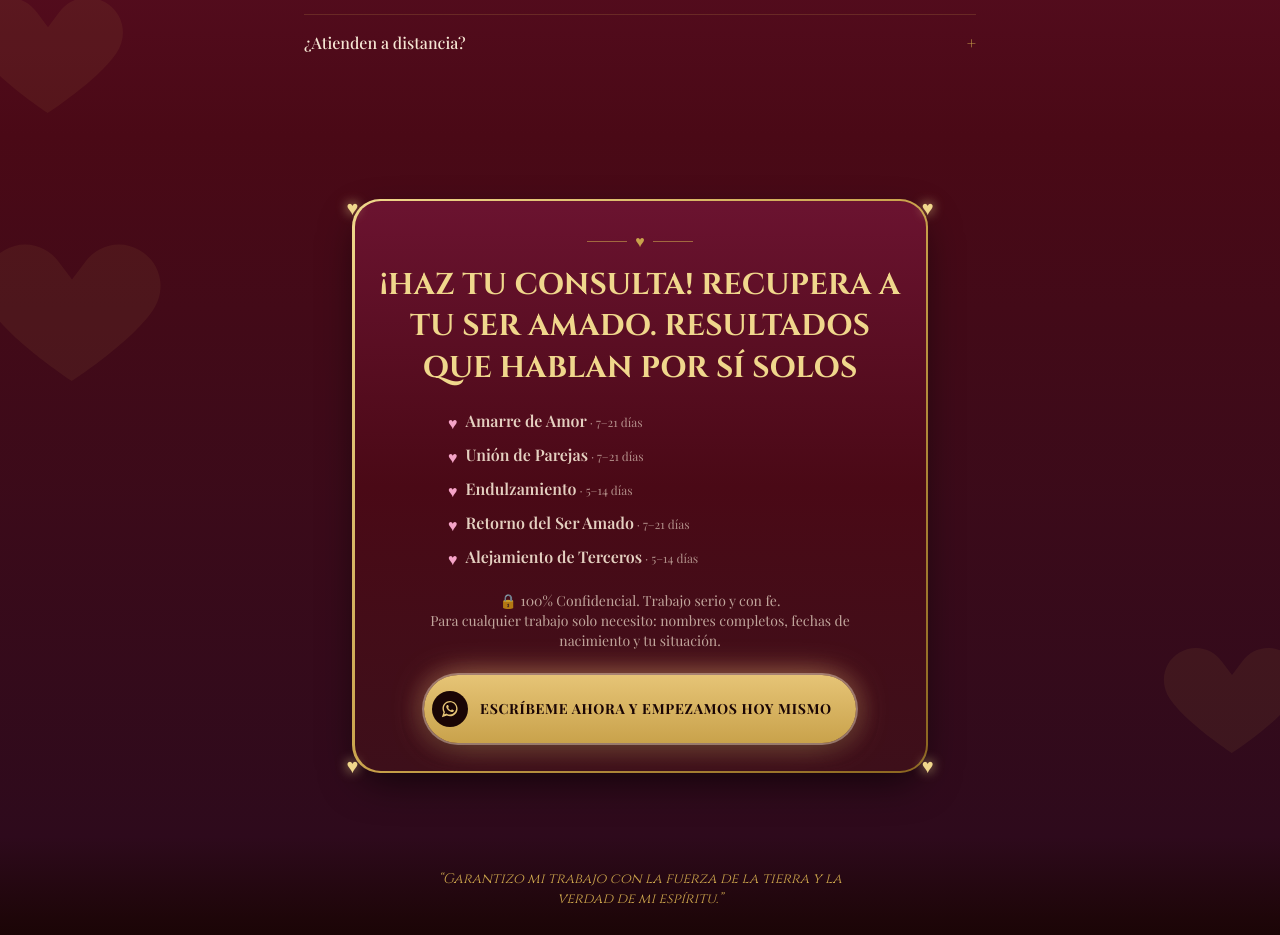
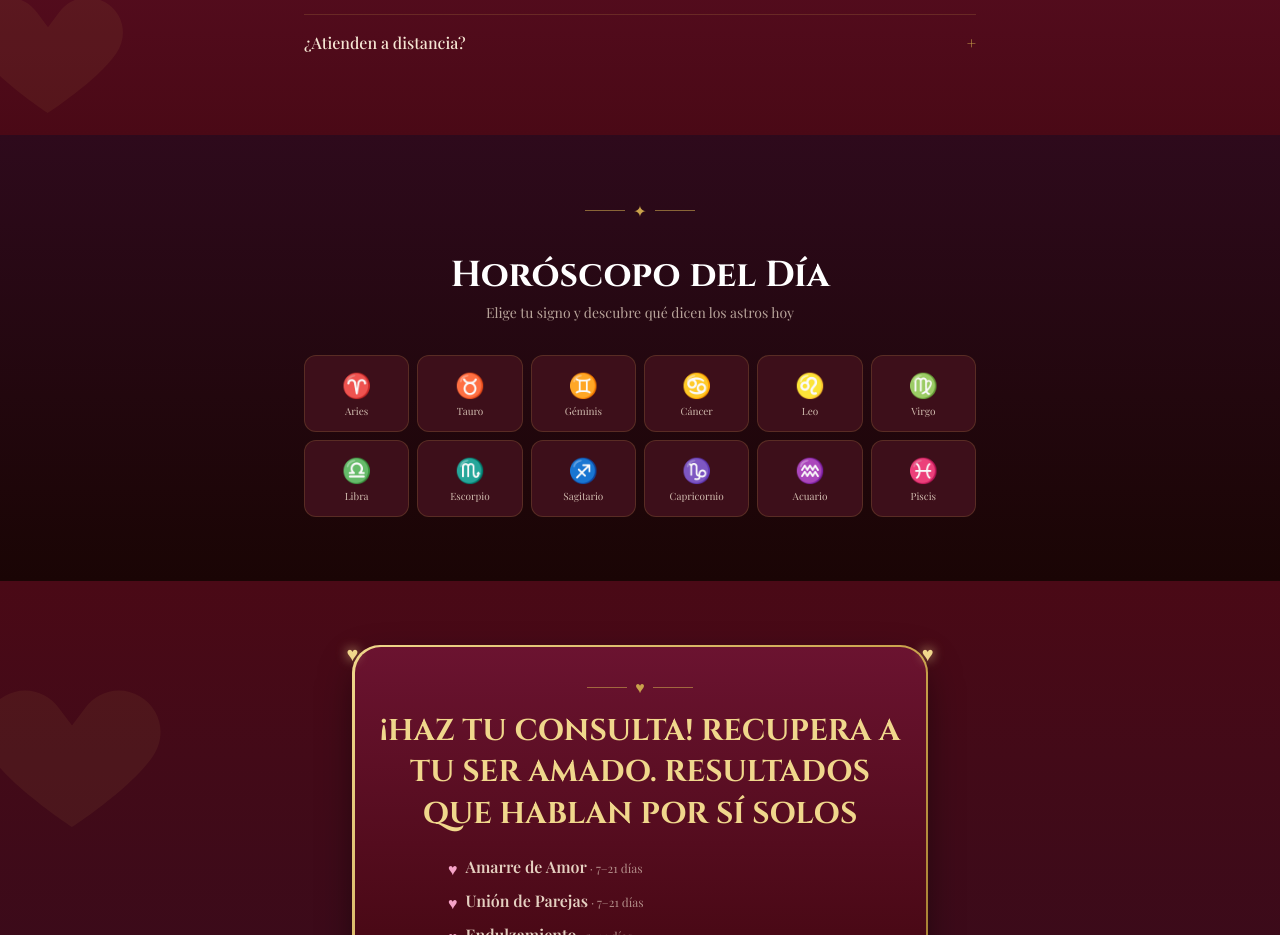
Before and after one commit to BladimirBLopez/landing-esoterica, a Next.js app: page / in a window 1280 px wide. Shown: the part 6580-7515 px from the top of the page. Built offline with nearby package versions, Linux system fonts and the light colour scheme; no server answers; a web font is replaced by a local one.

Commit message:
Add: seccion de horoscopo diario con datos reales de API gratuita

```diff
--- a/app/page.tsx
+++ b/app/page.tsx
@@ -5,6 +5,7 @@ import ChatAsistente from "@/components/ChatAsistente";
 import MusicaFondo from "@/components/MusicaFondo";
 import FaqAccordion from "@/components/FaqAccordion";
 import SeccionTestimonios from "@/components/SeccionTestimonios";
+import SeccionHoroscopo from "@/components/SeccionHoroscopo";
 import ServicioDetallado from "@/components/ServicioDetallado";
 import RevealOnScroll from "@/components/RevealOnScroll";
 
@@ -370,6 +371,8 @@ export default function Home() {
 
       <SeccionTestimonios />
 
+      <SeccionHoroscopo />
+
       {/* Resumen final + CTA (estilo caja con borde) */}
       <section className="relative overflow-hidden bg-gradient-to-b from-[#4a0916] to-[#2e0a1c] px-6 py-16 text-center">
         <svg viewBox="0 0 24 24" className="pointer-events-none absolute -left-8 top-16 h-52 w-52 text-[#c9a24b] opacity-[0.08]">
--- /dev/null
+++ b/components/SeccionHoroscopo.tsx
@@ -0,0 +1,96 @@
+"use client";
+
+import { useState } from "react";
+
+const SIGNOS = [
+  { valor: "aries", label: "Aries", emoji: "♈" },
+  { valor: "taurus", label: "Tauro", emoji: "♉" },
+  { valor: "gemini", label: "Géminis", emoji: "♊" },
+  { valor: "cancer", label: "Cáncer", emoji: "♋" },
+  { valor: "leo", label: "Leo", emoji: "♌" },
+  { valor: "virgo", label: "Virgo", emoji: "♍" },
+  { valor: "libra", label: "Libra", emoji: "♎" },
+  { valor: "scorpio", label: "Escorpio", emoji: "♏" },
+  { valor: "sagittarius", label: "Sagitario", emoji: "♐" },
+  { valor: "capricorn", label: "Capricornio", emoji: "♑" },
+  { valor: "aquarius", label: "Acuario", emoji: "♒" },
+  { valor: "pisces", label: "Piscis", emoji: "♓" },
+];
+
+export default function SeccionHoroscopo() {
+  const [signoSeleccionado, setSignoSeleccionado] = useState<string | null>(null);
+  const [texto, setTexto] = useState("");
+  const [cargando, setCargando] = useState(false);
+
+  async function elegirSigno(signo: string) {
+    setSignoSeleccionado(signo);
+    setCargando(true);
+    setTexto("");
+
+    try {
+      const res = await fetch(
+        `https://freehoroscopeapi.com/api/v1/get-horoscope/daily?sign=${signo}`
+      );
+      const data = await res.json();
+      const original = data?.data?.horoscope ?? "";
+
+      const traduccionRes = await fetch(
+        `https://api.mymemory.translated.net/get?q=${encodeURIComponent(original)}&langpair=en|es`
+      );
+      const traduccionData = await traduccionRes.json();
+      const traducido = traduccionData?.responseData?.translatedText ?? original;
+
+      setTexto(traducido);
+    } catch {
+      setTexto("No pudimos cargar el horóscopo. Intenta de nuevo.");
+    } finally {
+      setCargando(false);
+    }
+  }
+
+  return (
+    <section className="relative overflow-hidden bg-gradient-to-b from-[#2e0a1c] to-[#1a0505] px-6 py-16">
+      <div className="relative z-10 mx-auto mb-8 flex items-center justify-center gap-2 text-[#c9a24b]">
+        <span className="h-[1px] w-10 bg-[#c9a24b]/60" />
+        <span>✦</span>
+        <span className="h-[1px] w-10 bg-[#c9a24b]/60" />
+      </div>
+      <h2
+        className="mb-2 text-center text-4xl font-bold text-white"
+        style={{ fontFamily: "var(--font-cinzel)" }}
+      >
+        Horóscopo del Día
+      </h2>
+      <p className="mb-8 text-center text-sm text-[#f5e6d3]/70">
+        Elige tu signo y descubre qué dicen los astros hoy
+      </p>
+
+      <div className="mx-auto grid max-w-2xl grid-cols-4 gap-2 sm:grid-cols-6">
+        {SIGNOS.map((s) => (
+          <button
+            key={s.valor}
+            onClick={() => elegirSigno(s.valor)}
+            className={`flex flex-col items-center gap-1 rounded-xl border p-3 transition ${
+              signoSeleccionado === s.valor
+                ? "border-[#c9a24b] bg-[#c9a24b]/10"
+                : "border-[#c9a24b]/20 bg-[#3d0f1a] hover:bg-[#4a0916]"
+            }`}
+          >
+            <span className="text-2xl">{s.emoji}</span>
+            <span className="text-[10px] text-[#f5e6d3]/80">{s.label}</span>
+          </button>
+        ))}
+      </div>
+
+      {signoSeleccionado && (
+        <div className="mx-auto mt-6 max-w-xl rounded-2xl border border-[#c9a24b]/30 bg-[#3d0f1a] p-6 text-center">
+          {cargando ? (
+            <p className="text-sm text-[#f5e6d3]/60">Consultando los astros...</p>
+          ) : (
+            <p className="text-[#f5e6d3]/90 leading-relaxed">{texto}</p>
+          )}
+        </div>
+      )}
+    </section>
+  );
+}
```
